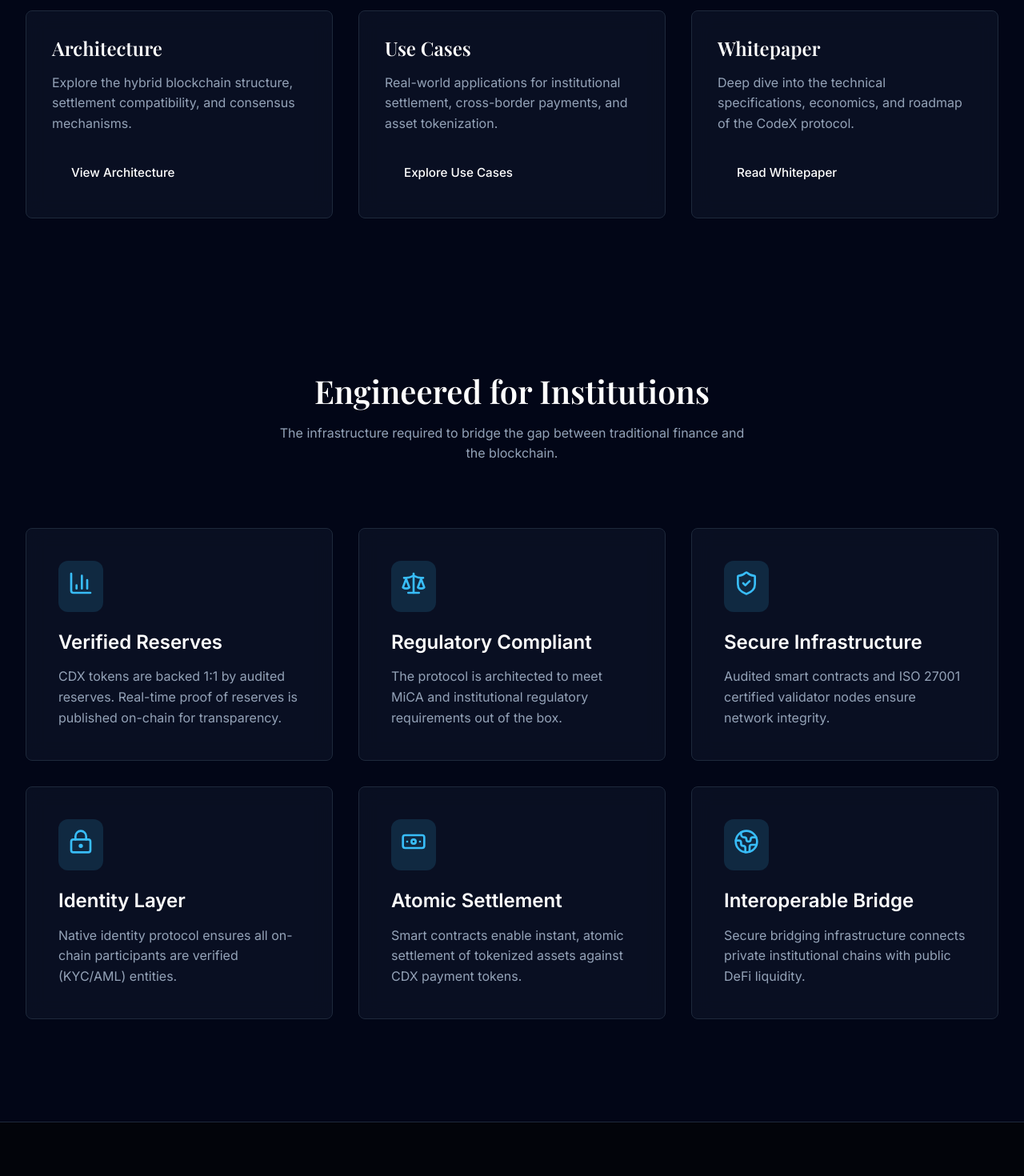
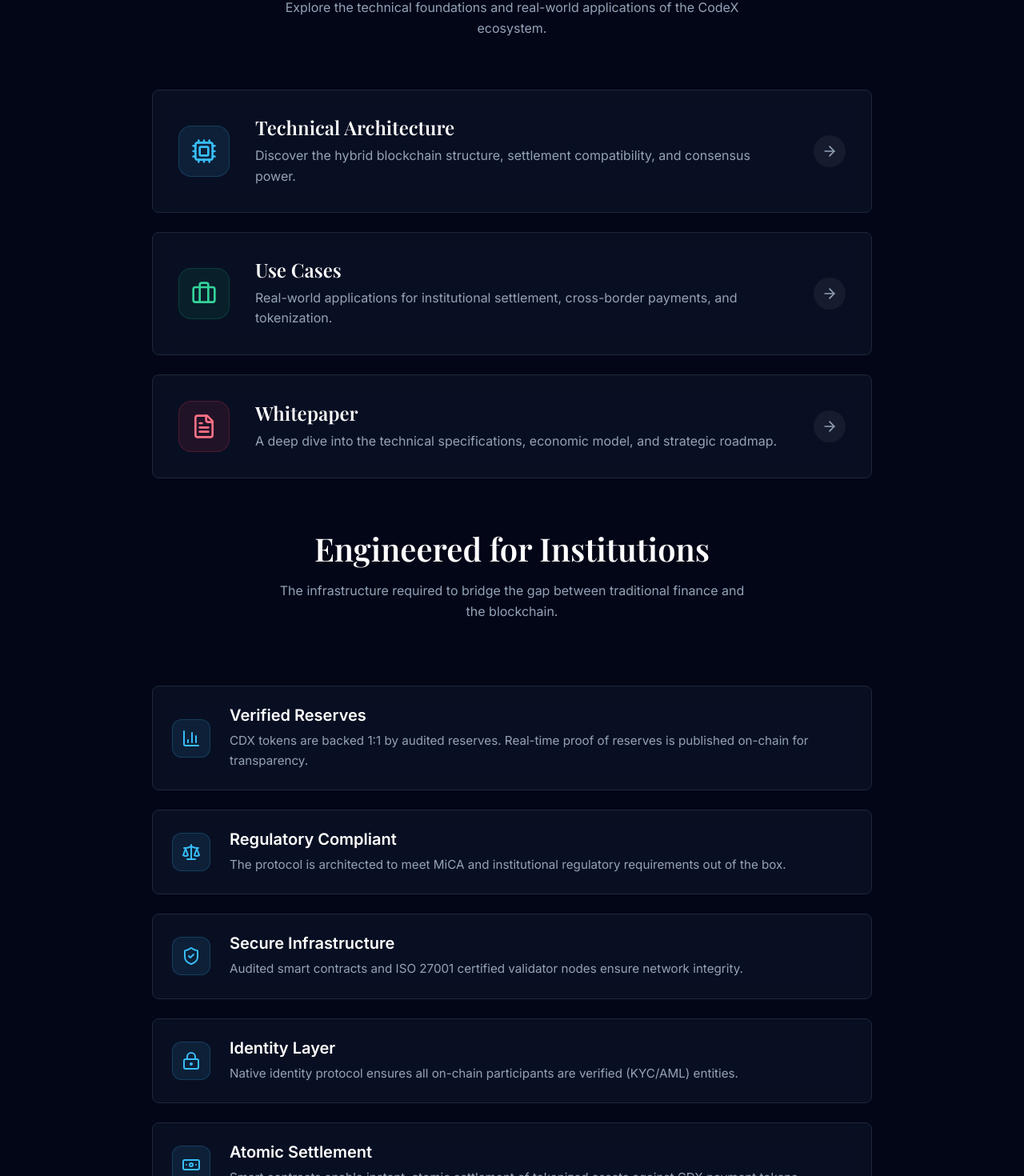
Before and after one commit to azmat4886/codex, a React (Vite) app: page /codextoken in a window 1280 px wide. Shown: the part 1359-2829 px from the top of the page at 80% size. Built offline with nearby package versions, Linux system fonts and the light colour scheme; no server answers; a web font is replaced by a local one.

Commit message:
all new features implemented only total values settled and bank reserve remaining

```diff
--- a/public_build/index.html
+++ b/public_build/index.html
@@ -8,7 +8,7 @@
     <link rel="preconnect" href="https://fonts.googleapis.com">
     <link rel="preconnect" href="https://fonts.gstatic.com" crossorigin>
     <link href="https://fonts.googleapis.com/css2?family=Inter:wght@400;500;600&family=Playfair+Display:ital,wght@0,400;0,600;0,700;1,400&display=swap" rel="stylesheet">
-    <script type="module" crossorigin src="/assets/index-WvWv4yA_.js"></script>
+    <script type="module" crossorigin src="/assets/index-DvgJCDiP.js"></script>
     <link rel="stylesheet" crossorigin href="/assets/index-CkND_LBw.css">
   </head>
   <body>
--- a/src/components/CodexToken.jsx
+++ b/src/components/CodexToken.jsx
@@ -3,6 +3,7 @@ import Features from './Features';
 import Architecture from './Architecture';
 import UseCases from './UseCases';
 import Whitepaper from './Whitepaper';
+import { Cpu, Briefcase, FileText, ArrowRight } from 'lucide-react';
 import { useLocation } from 'react-router-dom';
 import { useEffect } from 'react';
 
@@ -23,41 +24,126 @@ const CodexToken = () => {
     return (
         <div className="codex-token-page">
             <Hero />
-            <section style={{ padding: '4rem 0', background: 'var(--color-bg)' }}>
+            <section style={{ padding: '4rem 0 1rem 0', background: 'var(--color-bg)' }}>
                 <div className="container">
-                    <h2 style={{ fontSize: '2.5rem', marginBottom: '2rem', textAlign: 'center' }}>
+                    <h2 style={{ fontSize: '2.5rem', marginBottom: '1rem', textAlign: 'center' }}>
                         Token <span style={{ color: 'var(--color-accent-blue)' }}>Architecture & Resources</span>
                     </h2>
-                    <div style={{ display: 'grid', gridTemplateColumns: 'repeat(auto-fit, minmax(300px, 1fr))', gap: '2rem' }}>
+                    <p style={{ textAlign: 'center', color: 'var(--color-text-secondary)', marginBottom: '4rem', maxWidth: '600px', margin: '0 auto 4rem' }}>
+                        Explore the technical foundations and real-world applications of the CodeX ecosystem.
+                    </p>
+
+                    <div style={{ display: 'flex', flexDirection: 'column', gap: '1.5rem', maxWidth: '900px', margin: '0 auto' }}>
 
                         {/* Architecture Card */}
-                        <div className="glass-card" style={{ padding: '2rem' }}>
-                            <h3 style={{ fontSize: '1.5rem', marginBottom: '1rem' }}>Architecture</h3>
-                            <p style={{ color: 'var(--color-text-secondary)', marginBottom: '1.5rem' }}>
-                                Explore the hybrid blockchain structure, settlement compatibility, and consensus mechanisms.
-                            </p>
-                            <a href="/architecture" className="btn btn-secondary" style={{ display: 'inline-block' }}>View Architecture</a>
+                        <div className="glass-card resource-row" style={{
+                            padding: '2rem', display: 'flex', gap: '2rem', alignItems: 'center',
+                            textDecoration: 'none', transition: 'all 0.3s ease', cursor: 'pointer'
+                        }} onClick={() => window.location.href = '/architecture'}>
+                            <div style={{
+                                width: '64px', height: '64px', borderRadius: '16px', flexShrink: 0,
+                                background: 'rgba(56, 189, 248, 0.1)', border: '1px solid rgba(56, 189, 248, 0.2)',
+                                display: 'flex', alignItems: 'center', justifyContent: 'center',
+                                color: 'var(--color-accent-blue)'
+                            }}>
+                                <Cpu size={32} />
+                            </div>
+                            <div style={{ flex: 1 }}>
+                                <h3 style={{ fontSize: '1.5rem', marginBottom: '0.5rem' }}>
+                                    Technical Architecture
+                                </h3>
+                                <p style={{ color: 'var(--color-text-secondary)', lineHeight: 1.6, margin: 0 }}>
+                                    Discover the hybrid blockchain structure, settlement compatibility, and consensus power.
+                                </p>
+                            </div>
+                            <div style={{
+                                width: '40px', height: '40px', borderRadius: '50%',
+                                background: 'rgba(255,255,255,0.05)', display: 'flex', alignItems: 'center', justifyContent: 'center',
+                                color: 'var(--color-text-secondary)'
+                            }} className="arrow-icon">
+                                <ArrowRight size={20} />
+                            </div>
                         </div>
 
                         {/* Use Cases Card */}
-                        <div className="glass-card" style={{ padding: '2rem' }}>
-                            <h3 style={{ fontSize: '1.5rem', marginBottom: '1rem' }}>Use Cases</h3>
-                            <p style={{ color: 'var(--color-text-secondary)', marginBottom: '1.5rem' }}>
-                                Real-world applications for institutional settlement, cross-border payments, and asset tokenization.
-                            </p>
-                            <a href="/usecases" className="btn btn-secondary" style={{ display: 'inline-block' }}>Explore Use Cases</a>
+                        <div className="glass-card resource-row" style={{
+                            padding: '2rem', display: 'flex', gap: '2rem', alignItems: 'center',
+                            textDecoration: 'none', transition: 'all 0.3s ease', cursor: 'pointer'
+                        }} onClick={() => window.location.href = '/usecases'}>
+                            <div style={{
+                                width: '64px', height: '64px', borderRadius: '16px', flexShrink: 0,
+                                background: 'rgba(16, 185, 129, 0.1)', border: '1px solid rgba(16, 185, 129, 0.2)',
+                                display: 'flex', alignItems: 'center', justifyContent: 'center',
+                                color: '#34d399'
+                            }}>
+                                <Briefcase size={32} />
+                            </div>
+                            <div style={{ flex: 1 }}>
+                                <h3 style={{ fontSize: '1.5rem', marginBottom: '0.5rem' }}>Use Cases</h3>
+                                <p style={{ color: 'var(--color-text-secondary)', lineHeight: 1.6, margin: 0 }}>
+                                    Real-world applications for institutional settlement, cross-border payments, and tokenization.
+                                </p>
+                            </div>
+                            <div style={{
+                                width: '40px', height: '40px', borderRadius: '50%',
+                                background: 'rgba(255,255,255,0.05)', display: 'flex', alignItems: 'center', justifyContent: 'center',
+                                color: 'var(--color-text-secondary)'
+                            }} className="arrow-icon">
+                                <ArrowRight size={20} />
+                            </div>
                         </div>
 
                         {/* Whitepaper Card */}
-                        <div className="glass-card" style={{ padding: '2rem' }}>
-                            <h3 style={{ fontSize: '1.5rem', marginBottom: '1rem' }}>Whitepaper</h3>
-                            <p style={{ color: 'var(--color-text-secondary)', marginBottom: '1.5rem' }}>
-                                Deep dive into the technical specifications, economics, and roadmap of the CodeX protocol.
-                            </p>
-                            <a href="/whitepaper" className="btn btn-secondary" style={{ display: 'inline-block' }}>Read Whitepaper</a>
+                        <div className="glass-card resource-row" style={{
+                            padding: '2rem', display: 'flex', gap: '2rem', alignItems: 'center',
+                            textDecoration: 'none', transition: 'all 0.3s ease', cursor: 'pointer'
+                        }} onClick={() => window.location.href = '/whitepaper'}>
+                            <div style={{
+                                width: '64px', height: '64px', borderRadius: '16px', flexShrink: 0,
+                                background: 'rgba(244, 63, 94, 0.1)', border: '1px solid rgba(244, 63, 94, 0.2)',
+                                display: 'flex', alignItems: 'center', justifyContent: 'center',
+                                color: '#fb7185'
+                            }}>
+                                <FileText size={32} />
+                            </div>
+                            <div style={{ flex: 1 }}>
+                                <h3 style={{ fontSize: '1.5rem', marginBottom: '0.5rem' }}>Whitepaper</h3>
+                                <p style={{ color: 'var(--color-text-secondary)', lineHeight: 1.6, margin: 0 }}>
+                                    A deep dive into the technical specifications, economic model, and strategic roadmap.
+                                </p>
+                            </div>
+                            <div style={{
+                                width: '40px', height: '40px', borderRadius: '50%',
+                                background: 'rgba(255,255,255,0.05)', display: 'flex', alignItems: 'center', justifyContent: 'center',
+                                color: 'var(--color-text-secondary)'
+                            }} className="arrow-icon">
+                                <ArrowRight size={20} />
+                            </div>
                         </div>
 
                     </div>
+                    <style>{`
+                        .resource-row:hover {
+                            transform: translateY(-4px);
+                            border-color: rgba(56, 189, 248, 0.3) !important;
+                            background: rgba(255, 255, 255, 0.03) !important;
+                        }
+                        .resource-row:hover .arrow-icon {
+                            background: var(--color-accent-blue) !important;
+                            color: white !important;
+                        }
+                        @media (max-width: 768px) {
+                            .resource-row {
+                                flex-direction: column;
+                                text-align: center;
+                                gap: 1rem !important;
+                                padding: 1.5rem !important;
+                            }
+                            .resource-row .arrow-icon {
+                                display: none;
+                            }
+                        }
+                    `}</style>
                 </div>
             </section>
 
--- a/src/components/Features.jsx
+++ b/src/components/Features.jsx
@@ -2,32 +2,32 @@ import { ShieldCheck, Scale, BarChart3, LockKeyhole, Banknote, Globe2 } from 'lu
 
 const features = [
     {
-        icon: <BarChart3 size={32} />,
+        icon: <BarChart3 size={24} />,
         title: "Verified Reserves",
         description: "CDX tokens are backed 1:1 by audited reserves. Real-time proof of reserves is published on-chain for transparency."
     },
     {
-        icon: <Scale size={32} />,
+        icon: <Scale size={24} />,
         title: "Regulatory Compliant",
         description: "The protocol is architected to meet MiCA and institutional regulatory requirements out of the box."
     },
     {
-        icon: <ShieldCheck size={32} />,
+        icon: <ShieldCheck size={24} />,
         title: "Secure Infrastructure",
         description: "Audited smart contracts and ISO 27001 certified validator nodes ensure network integrity."
     },
     {
-        icon: <LockKeyhole size={32} />,
+        icon: <LockKeyhole size={24} />,
         title: "Identity Layer",
         description: "Native identity protocol ensures all on-chain participants are verified (KYC/AML) entities."
     },
     {
-        icon: <Banknote size={32} />,
+        icon: <Banknote size={24} />,
         title: "Atomic Settlement",
         description: "Smart contracts enable instant, atomic settlement of tokenized assets against CDX payment tokens."
     },
     {
-        icon: <Globe2 size={32} />,
+        icon: <Globe2 size={24} />,
         title: "Interoperable Bridge",
         description: "Secure bridging infrastructure connects private institutional chains with public DeFi liquidity."
     }
@@ -35,7 +35,7 @@ const features = [
 
 const Features = () => {
     return (
-        <section style={{ padding: '8rem 0', backgroundColor: 'var(--color-bg)' }}>
+        <section style={{ padding: '3rem 0 6rem', backgroundColor: 'var(--color-bg)' }}>
             <div className="container">
                 <div style={{ textAlign: 'center', marginBottom: '5rem' }}>
                     <h2 style={{ fontSize: '2.5rem', marginBottom: '1rem' }}>Engineered for Institutions</h2>
@@ -45,31 +45,60 @@ const Features = () => {
                 </div>
 
                 <div style={{
-                    display: 'grid',
-                    gridTemplateColumns: 'repeat(auto-fit, minmax(350px, 1fr))',
-                    gap: '2rem'
+                    display: 'flex',
+                    flexDirection: 'column',
+                    gap: '1.5rem',
+                    maxWidth: '900px',
+                    margin: '0 auto'
                 }}>
                     {features.map((feature, index) => (
                         <div
                             key={index}
-                            className="glass-card"
-                            style={{ padding: '2.5rem', transition: 'transform 0.2s ease' }}
+                            className="glass-card feature-row"
+                            style={{
+                                padding: '1.5rem',
+                                display: 'flex',
+                                alignItems: 'center',
+                                gap: '1.5rem',
+                                transition: 'all 0.3s ease'
+                            }}
                         >
                             <div style={{
                                 color: 'var(--color-accent-blue)',
-                                marginBottom: '1.5rem',
-                                background: 'var(--color-accent-glow)',
-                                width: 'fit-content',
-                                padding: '12px',
-                                borderRadius: '12px'
+                                flexShrink: 0,
+                                background: 'rgba(56, 189, 248, 0.1)',
+                                border: '1px solid rgba(56, 189, 248, 0.2)',
+                                width: '48px',
+                                height: '48px',
+                                borderRadius: '12px',
+                                display: 'flex',
+                                alignItems: 'center',
+                                justifyContent: 'center'
                             }}>
                                 {feature.icon}
                             </div>
-                            <h3 style={{ fontSize: '1.5rem', marginBottom: '1rem', fontFamily: 'var(--font-sans)' }}>{feature.title}</h3>
-                            <p style={{ color: 'var(--color-text-secondary)', lineHeight: 1.6 }}>{feature.description}</p>
+                            <div>
+                                <h3 style={{ fontSize: '1.25rem', marginBottom: '0.5rem', fontFamily: 'var(--font-sans)', fontWeight: 600 }}>{feature.title}</h3>
+                                <p style={{ color: 'var(--color-text-secondary)', lineHeight: 1.6, margin: 0, fontSize: '0.95rem' }}>{feature.description}</p>
+                            </div>
                         </div>
                     ))}
                 </div>
+                <style>{`
+                    .feature-row:hover {
+                        transform: translateY(-2px);
+                        border-color: rgba(56, 189, 248, 0.3);
+                        background: rgba(255, 255, 255, 0.03);
+                    }
+                    @media (max-width: 768px) {
+                        .feature-row {
+                            flex-direction: column;
+                            text-align: center;
+                            gap: 1rem !important;
+                            padding: 1.5rem !important;
+                        }
+                    }
+                `}</style>
             </div>
         </section>
     );
--- a/src/components/Whitepaper.jsx
+++ b/src/components/Whitepaper.jsx
@@ -8,7 +8,7 @@ const Whitepaper = () => {
         <div style={{ paddingTop: '120px', paddingBottom: '6rem', minHeight: '100vh', backgroundColor: 'var(--color-bg)' }}>
             <div className="container" style={{ maxWidth: '800px' }}>
                 <button
-                    onClick={() => navigate('/')}
+                    onClick={() => navigate(-1)}
                     style={{
                         background: 'none',
                         border: 'none',
@@ -21,7 +21,7 @@ const Whitepaper = () => {
                         fontSize: '1rem'
                     }}
                 >
-                    <ArrowLeft size={20} /> Back to Home
+                    <ArrowLeft size={20} /> Back
                 </button>
 
                 <div className="paper-content">
```
Also changed, not shown: src/components/Architecture.jsx (+20 -1 lines), src/components/Footer.jsx (+5 -5 lines), src/components/UseCases.jsx (+20 -1 lines), 2 other files (tests, documents, lock files or other folders).
